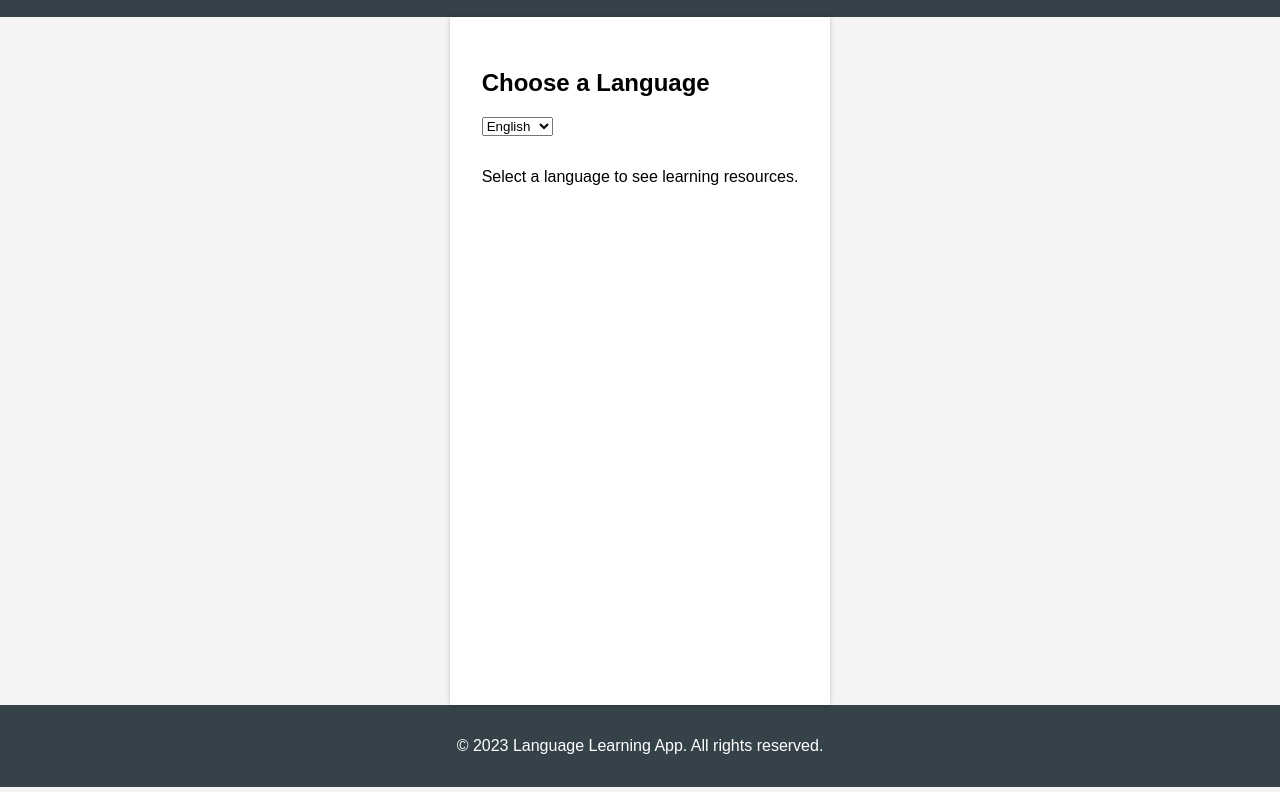
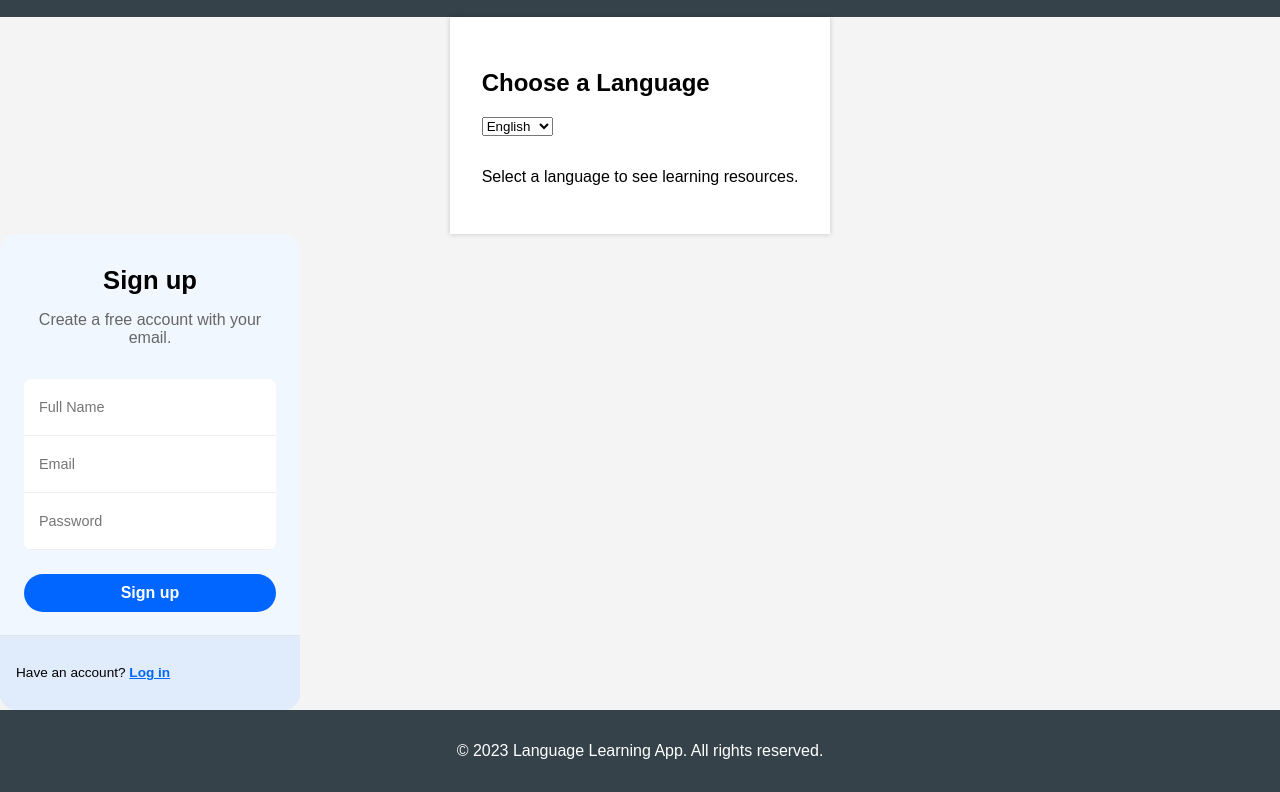
Before and after one commit to fbw-p23-e05/agile-team-1, a plain HTML site: page index.html in a window 1280 px wide. Shown: the part 95-887 px from the top of the page. Drawn offline with Linux system fonts and the light colour scheme.

Commit message:
adding regist form to page

```diff
--- a/css/style.css
+++ b/css/style.css
@@ -34,3 +34,89 @@
         #language-selector {
             margin-bottom: 1rem;
         }
+
+        .form-box {
+            max-width: 300px;
+            background: #f1f7fe;
+            overflow: hidden;
+            border-radius: 16px;
+            color: #010101;
+          }
+
+
+      /* -------Registration form -------------- */
+
+          .form {
+            position: relative;
+            display: flex;
+            flex-direction: column;
+            padding: 32px 24px 24px;
+            gap: 16px;
+            text-align: center;
+          }
+
+          /*Form text*/
+          .title {
+            font-weight: bold;
+            font-size: 1.6rem;
+          }
+
+          .subtitle {
+            font-size: 1rem;
+            color: #666;
+          }
+
+          /*Inputs box*/
+          .form-container {
+            overflow: hidden;
+            border-radius: 8px;
+            background-color: #fff;
+            margin: 1rem 0 .5rem;
+            width: 100%;
+          }
+
+          .input {
+            background: none;
+            border: 0;
+            outline: 0;
+            height: 40px;
+            width: 100%;
+            border-bottom: 1px solid #eee;
+            font-size: .9rem;
+            padding: 8px 15px;
+          }
+
+          .form-section {
+            padding: 16px;
+            font-size: .85rem;
+            background-color: #e0ecfb;
+            box-shadow: rgb(0 0 0 / 8%) 0 -1px;
+          }
+
+          .form-section a {
+            font-weight: bold;
+            color: #0066ff;
+            transition: color .3s ease;
+          }
+
+          .form-section a:hover {
+            color: #005ce6;
+            text-decoration: underline;
+          }
+
+          /*Button*/
+          .form button {
+            background-color: #0066ff;
+            color: #fff;
+            border: 0;
+            border-radius: 24px;
+            padding: 10px 16px;
+            font-size: 1rem;
+            font-weight: 600;
+            cursor: pointer;
+            transition: background-color .3s ease;
+          }
+
+          .form button:hover {
+            background-color: #005ce6;
+          }
--- a/index.html
+++ b/index.html
@@ -22,7 +22,23 @@
                 <p>Select a language to see learning resources.</p>
             </div>
         </div>
-    </div>
+        <section class="registform">   <!--  registration form here -->
+            <div class="form-box">
+                <form class="form">
+                    <span class="title">Sign up</span>
+                    <span class="subtitle">Create a free account with your email.</span>
+                    <div class="form-container">
+                      <input type="text" class="input" placeholder="Full Name">
+                            <input type="email" class="input" placeholder="Email">
+                            <input type="password" class="input" placeholder="Password">
+                    </div>
+                    <button>Sign up</button>
+                </form>
+                <div class="form-section">
+                  <p>Have an account? <a href="">Log in</a> </p>
+                </div>
+            </div>
+        </section>
     <footer>
         <p>&copy; 2023 Language Learning App. All rights reserved.</p>
     </footer>
```
